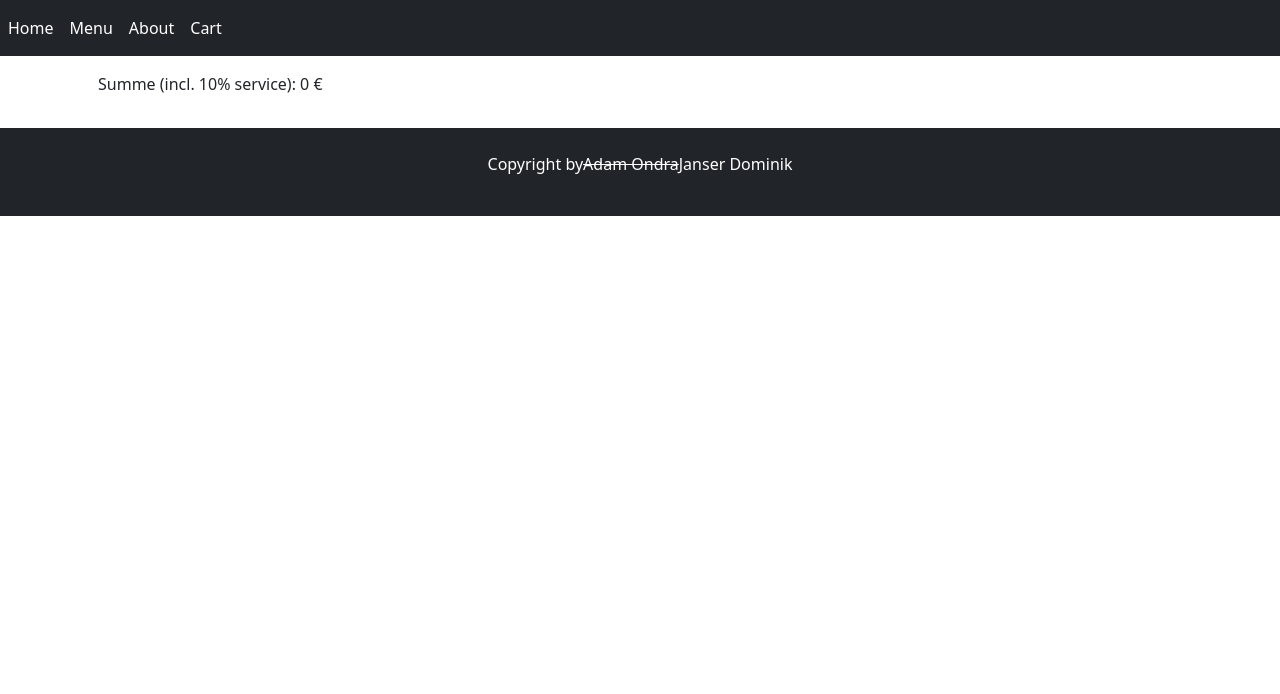
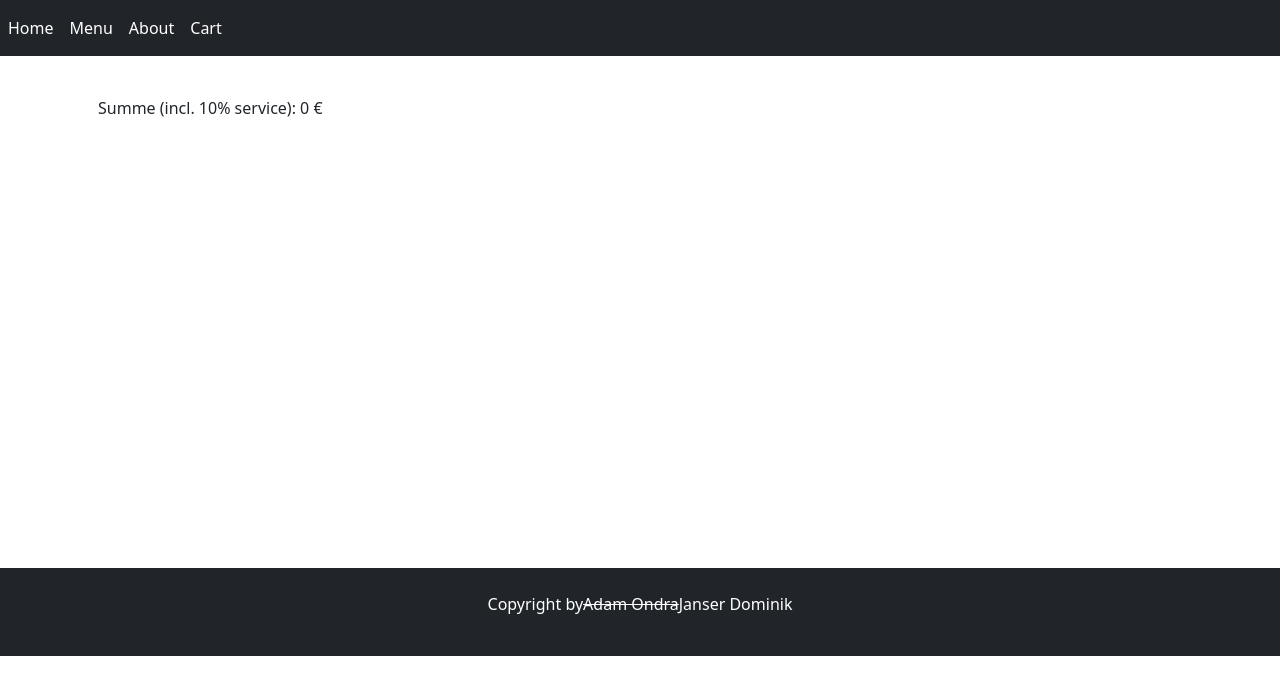
Before and after one commit to pixelcrust/Simple-food-website, an Angular app: page /cart in a window 1280 px wide. Shown: the top 694 px of the page. Built offline with nearby package versions, Linux system fonts and the light colour scheme.

Commit message:
more stuff

```diff
--- a/src/app/cart/cart.component.css
+++ b/src/app/cart/cart.component.css
@@ -1,3 +1,6 @@
 img{
     image-rendering: pixelated;
 }
+#container{
+    min-height: 512px;
+}
--- a/src/app/cart/cart.component.html
+++ b/src/app/cart/cart.component.html
@@ -1,4 +1,5 @@
-<div class="p-3">
+<div id="container" class="p-3">
+    <br>
     <div *ngFor="let dish of cart; index as id">
         <div class="media">
             <img class="mr-3" src="{{dish.img}}" alt="Generic placeholder image">
--- a/src/app/home/home.component.html
+++ b/src/app/home/home.component.html
@@ -2,5 +2,8 @@
 <div class="p-3">
     <h1>Strangolapreti</h1>
     <br>
-    <h2>Welcome to the worlds 3rd non real life food restaurant!</h2>
+    <h3>Welcome to the worlds 3rd non real life food restaurant!</h3>
+    <br>
+    <img src="/../assets/banner.jpg" alt="">
+
 </div>
--- a/src/app/menu/menu.component.html
+++ b/src/app/menu/menu.component.html
@@ -1,4 +1,7 @@
+
 <div class="container p-3">
+    <h1>Our Menu</h1>
+    <br>
     <div class="row row-cols-lg-3 row-cols-md-2 row-cols-sm-1">
         <div *ngFor="let dish of dishes; index as id">
             <div class="card  p-2 m-3 bg-secondary" style="width: 18rem;">
```
Also changed, not shown: src/assets/banner.jpg (added).
